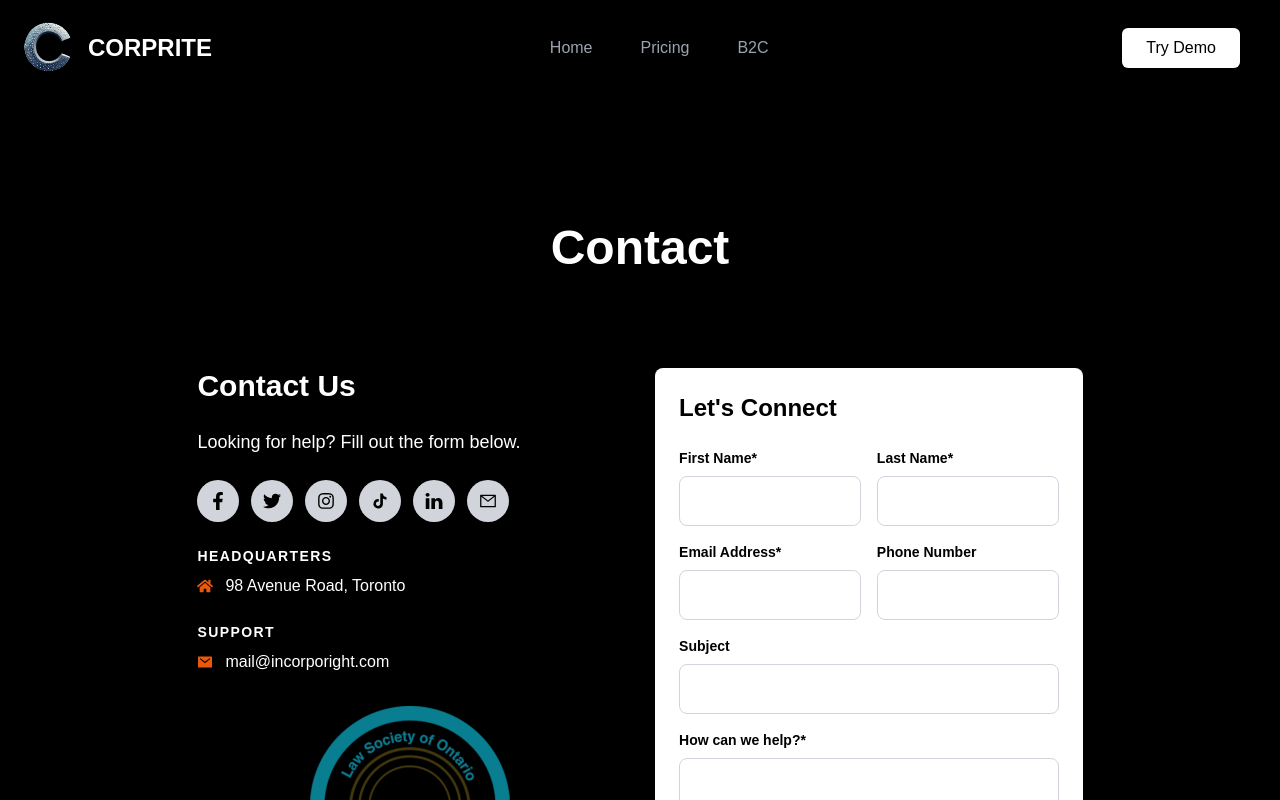
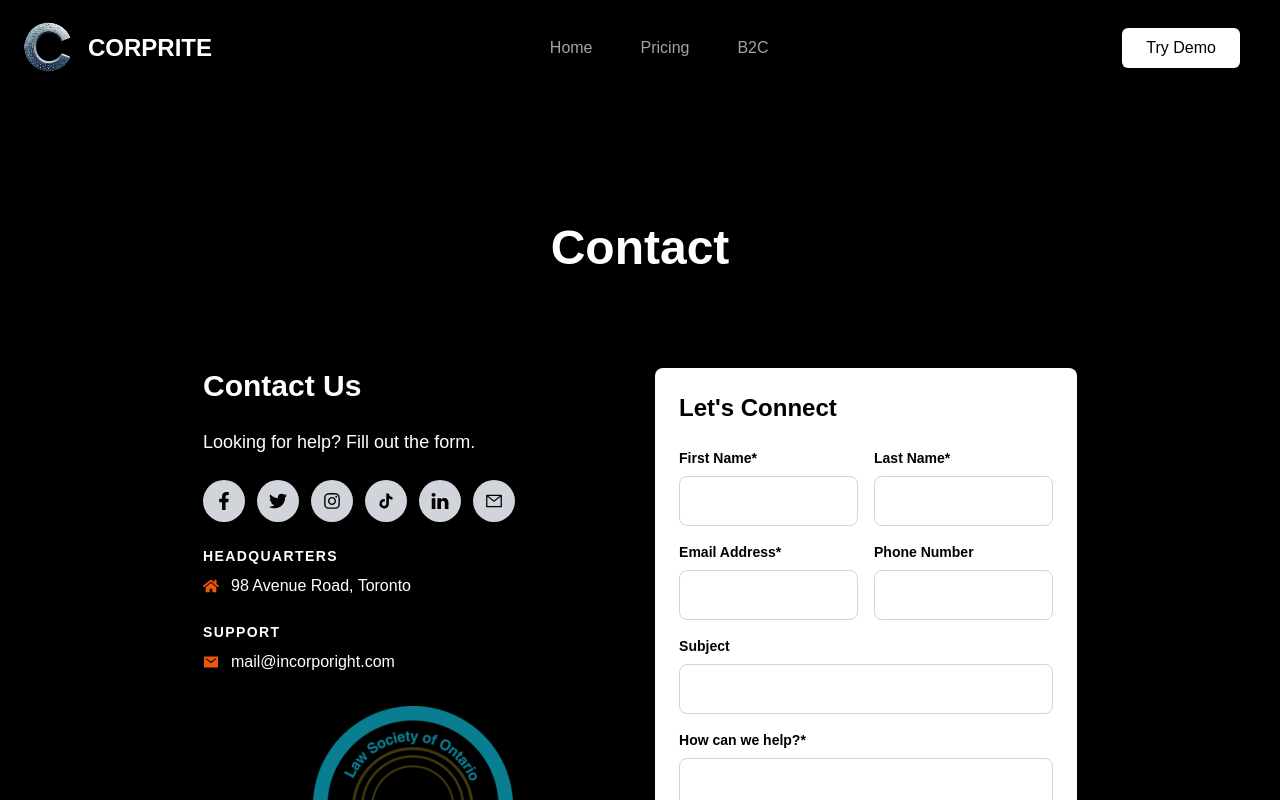
Before and after one commit to ssparmar8/next-js-ui-, a Next.js app: page /contact in a window 1280 px wide. Shown: the top 800 px of the page. Built offline with nearby package versions, Linux system fonts and the light colour scheme.

Commit message:
update  +++++

```diff
--- a/app/contact/page.tsx
+++ b/app/contact/page.tsx
@@ -30,7 +30,7 @@
       <main className="flex flex-col md:flex-row gap-8 py-12 px-6 max-w-6xl mx-auto">
         <section className="w-full md:w-1/2">
           <h2 className="text-2xl sm:text-3xl font-semibold mb-6">Contact Us</h2>
-          <p className="text-lg mb-6">Looking for help? Fill out the form below.</p>
+          <p className="text-lg mb-6">Looking for help? Fill out the form.</p>
 
           <div className="flex flex-wrap gap-3 mb-6">
             {socialLinks.map(({ Icon, link, label }, idx) => (
```
